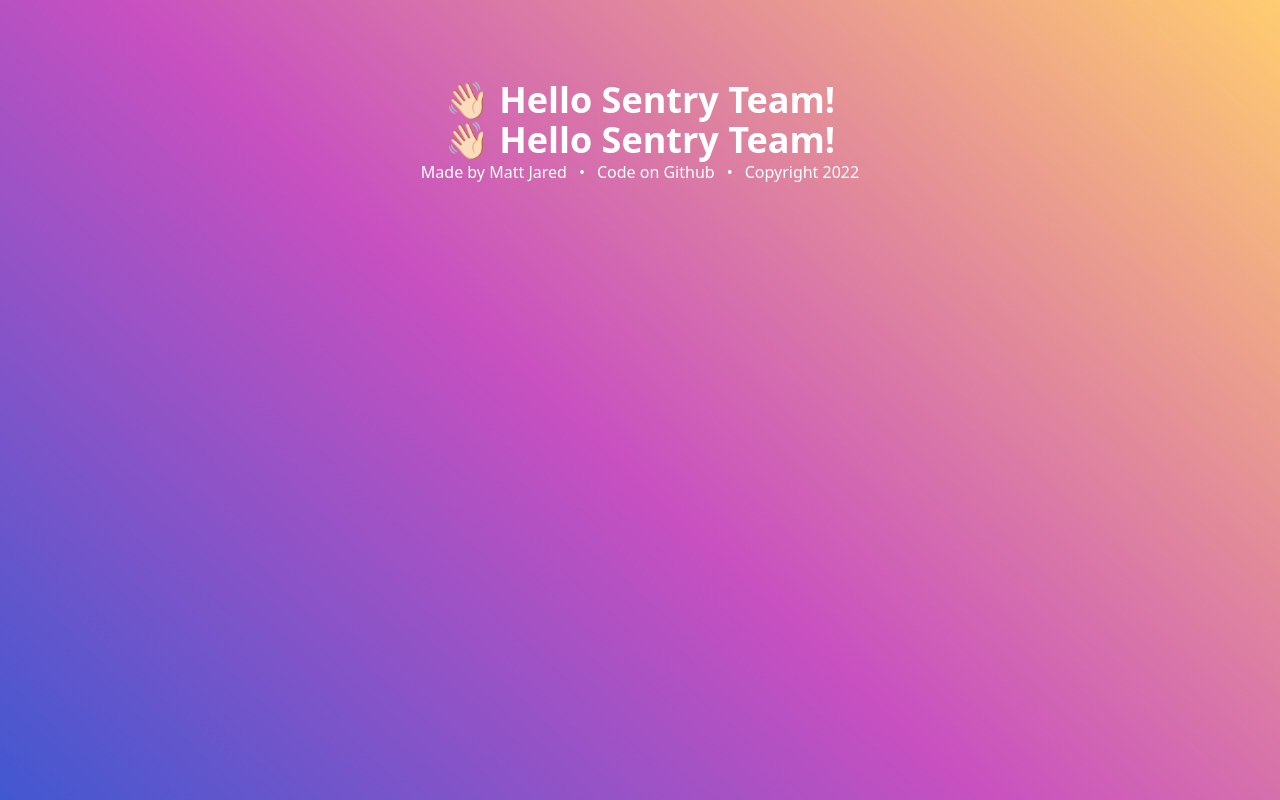
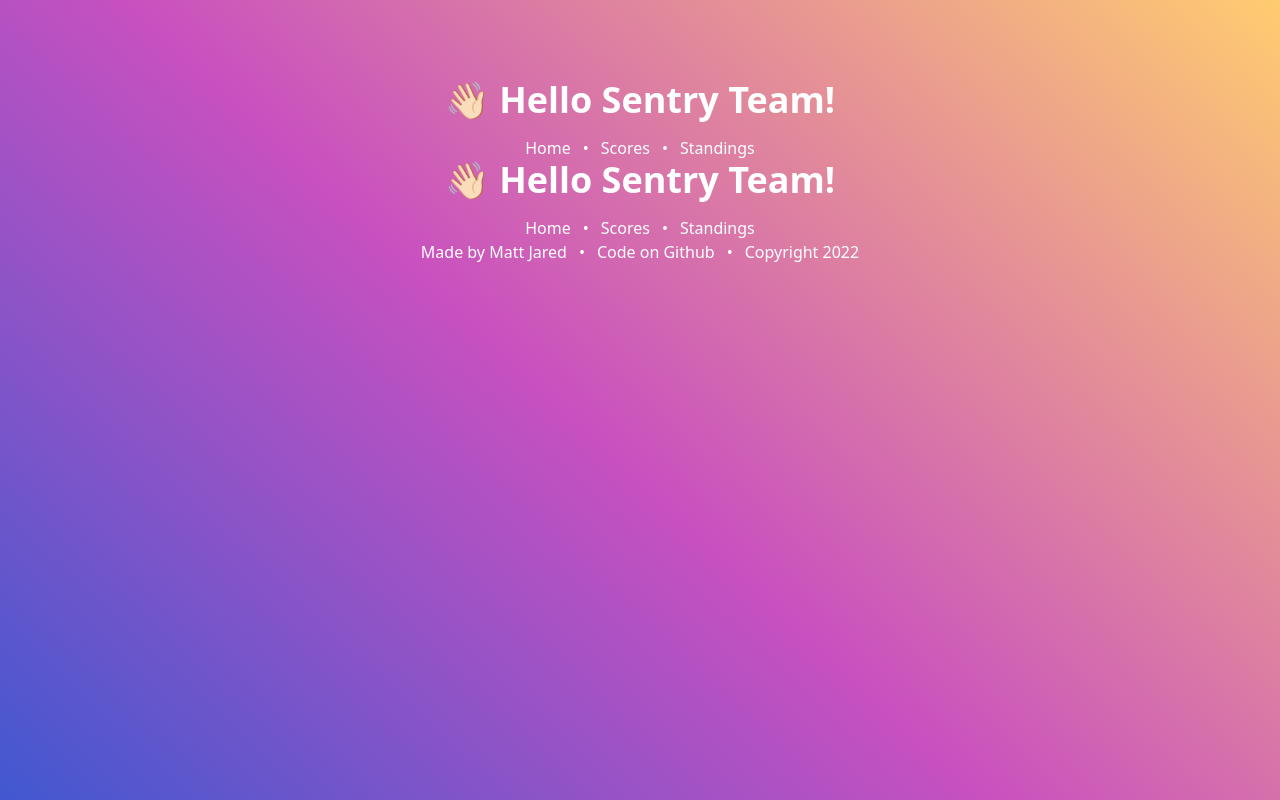
Before and after one commit to mattjared/sentry-test, a Next.js app: page /components/Header in a window 1280 px wide. Built offline with nearby package versions, Linux system fonts and the light colour scheme; no server answers.

Commit message:
Adds a route

```diff
--- a/pages/components/Header.js
+++ b/pages/components/Header.js
@@ -3,9 +3,20 @@
 export default function Header() {
   return (
     <header className="max-w-lg mx-auto">
-      <Link href="/">
-        <h1 className="text-4xl font-bold text-white text-center">👋🏻 Hello Sentry Team!</h1>
-      </Link>
+      <h1 className="text-4xl mb-4 font-bold text-white text-center">👋🏻 Hello Sentry Team!</h1>
+      <nav className="flex justify-center text-white">
+        <Link href="/">
+          <a className="hover:underline">Home</a>
+        </Link>
+        <span className="mx-3">•</span>
+        <Link href="/scores" >
+          <a className="hover:underline">Scores</a>
+        </Link>
+        <span className="mx-3">•</span>
+        <Link href="/standings">
+          <a className="hover:underline">Standings</a>
+        </Link>
+      </nav>
     </header>
   )
 }
--- a/pages/scores.js
+++ b/pages/standings.js
@@ -23,7 +23,7 @@
   // }, [showErrorCard]);
   return (
     <>
-      <Card headline="Part 2" text="Hey team, click the button below to throw an error."  >
+      <Card headline="Standings" text="Hey team, click the button below to throw an error."  >
         <Button text="Get Data" />
       </Card>
 
```
